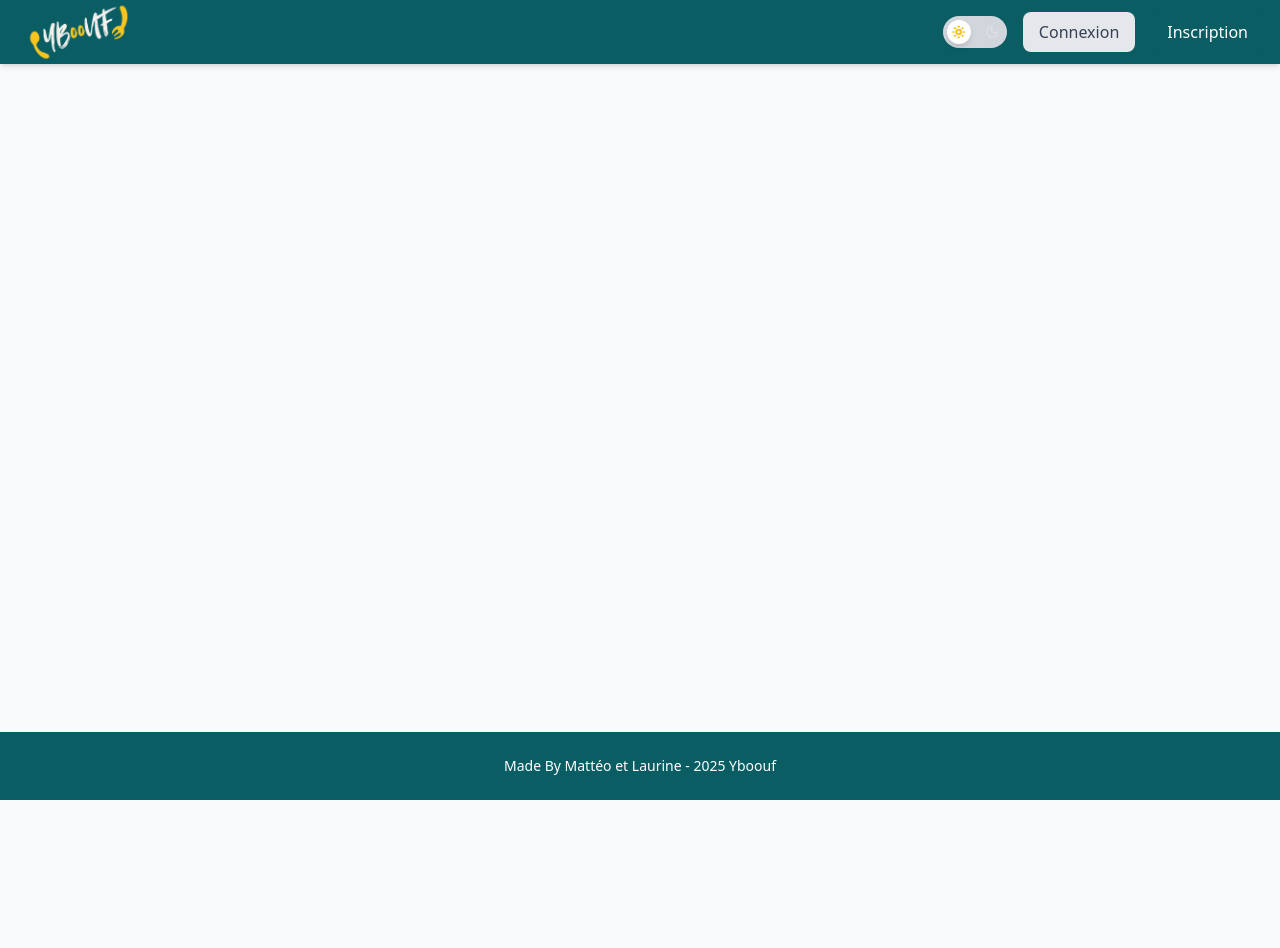
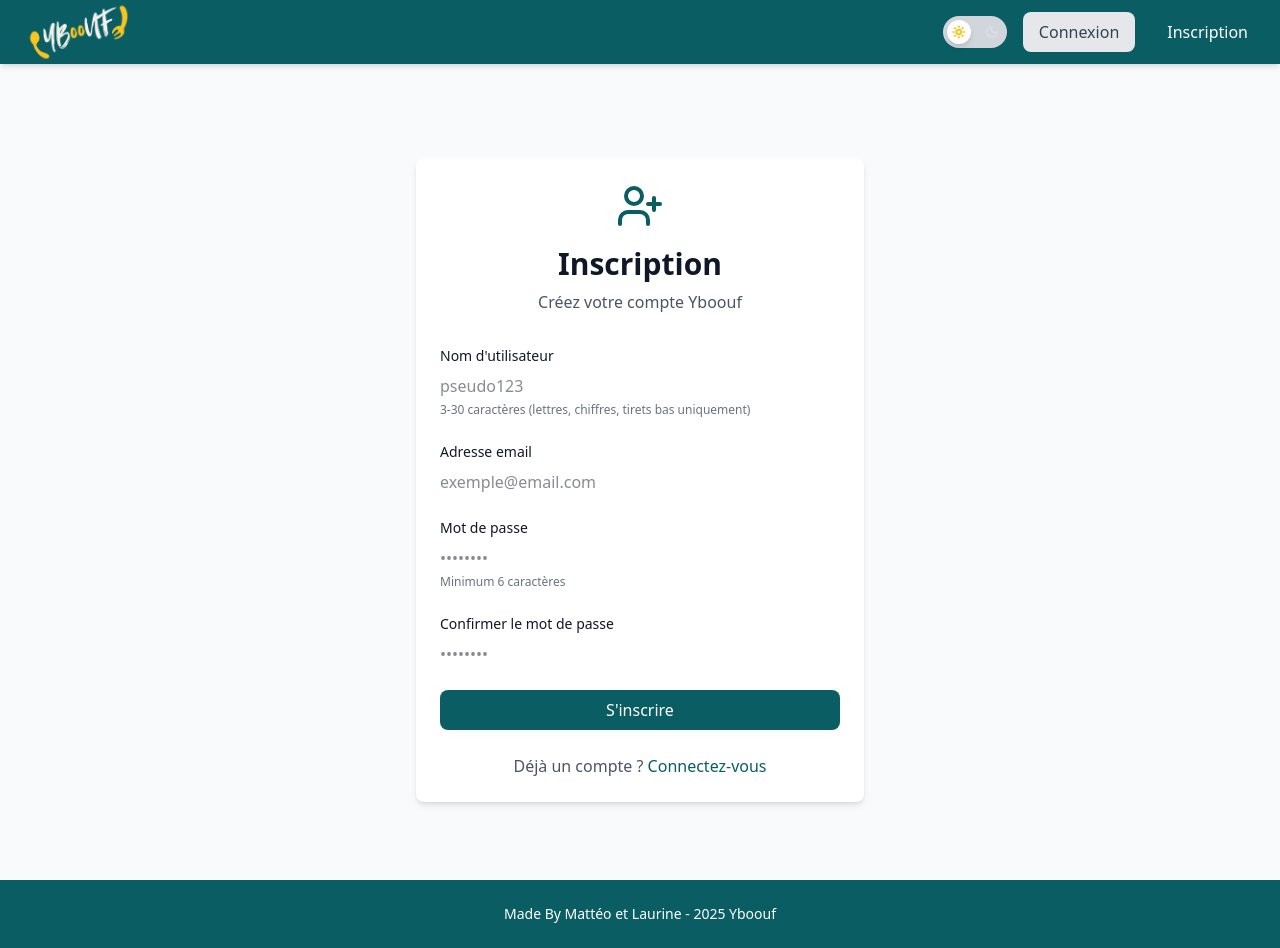
Before and after one commit to Enoxboo/Yboouf, a React (Vite) app in the folder frontend/: page /register in a window 1280 px wide. Before the commit the page ends 800 px from the top, so only its background shows below. Built offline with nearby package versions, Linux system fonts and the light colour scheme; no server answers.

Commit message:
feat(login): add simple login page

```diff
--- a/frontend/src/App.jsx
+++ b/frontend/src/App.jsx
@@ -4,6 +4,8 @@ import { ThemeProvider } from './context/ThemeContext';
 import Navbar from './components/common/Navbar';
 import Home from './pages/Home';
 import RecipePage from './pages/RecipePage';
+import Login from './pages/Login';
+import Register from './pages/Register';
 import Footer from './components/common/Footer';
 
 function App() {
@@ -16,6 +18,8 @@ function App() {
                         <Routes>
                             <Route path="/" element={<Home />} />
                             <Route path="/recipe/:id" element={<RecipePage />} />
+                            <Route path="/login" element={<Login />} />
+                            <Route path="/register" element={<Register />} />
                         </Routes>
                     </main>
                     <Footer />
--- /dev/null
+++ b/frontend/src/pages/Login.jsx
@@ -0,0 +1,98 @@
+import { useState } from 'react';
+import { useNavigate, Link } from 'react-router-dom';
+import { useAuth } from '../context/AuthContext';
+import { LogIn } from 'lucide-react';
+
+const Login = () => {
+    const [email, setEmail] = useState('');
+    const [password, setPassword] = useState('');
+    const [error, setError] = useState('');
+    const [loading, setLoading] = useState(false);
+
+    const { login } = useAuth();
+    const navigate = useNavigate();
+
+    const handleSubmit = async (e) => {
+        e.preventDefault();
+        setError('');
+        setLoading(true);
+
+        try {
+            await login(email, password);
+            navigate('/');
+        } catch (err) {
+            setError(err.response?.data?.error || 'Erreur de connexion');
+        } finally {
+            setLoading(false);
+        }
+    };
+
+    return (
+        <div className="min-h-[calc(100vh-4rem)] flex items-center justify-center">
+            <div className="card max-w-md w-full">
+                <div className="text-center mb-8">
+                    <LogIn className="mx-auto h-12 w-12 text-primary mb-4" />
+                    <h2 className="text-3xl font-bold">Connexion</h2>
+                    <p className="text-gray-600 mt-2">
+                        Accédez à votre compte Yboouf
+                    </p>
+                </div>
+
+                {error && (
+                    <div className="bg-red-50 border border-red-200 text-red-700 px-4 py-3 rounded-lg mb-4">
+                        {error}
+                    </div>
+                )}
+
+                <form onSubmit={handleSubmit} className="space-y-6">
+                    <div>
+                        <label htmlFor="email" className="block text-sm font-medium mb-2">
+                            Adresse email
+                        </label>
+                        <input
+                            id="email"
+                            type="email"
+                            value={email}
+                            onChange={(e) => setEmail(e.target.value)}
+                            required
+                            className="input"
+                            placeholder="exemple@email.com"
+                        />
+                    </div>
+
+                    <div>
+                        <label htmlFor="password" className="block text-sm font-medium mb-2">
+                            Mot de passe
+                        </label>
+                        <input
+                            id="password"
+                            type="password"
+                            value={password}
+                            onChange={(e) => setPassword(e.target.value)}
+                            required
+                            className="input"
+                            placeholder="••••••••"
+                        />
+                    </div>
+
+                    <button
+                        type="submit"
+                        disabled={loading}
+                        className="btn-primary w-full"
+                    >
+                        {loading ? 'Connexion...' : 'Se connecter'}
+                    </button>
+                </form>
+
+                <p className="text-center mt-6 text-gray-600">
+                    Pas encore de compte ?{' '}
+                    <Link to="/register" className="text-primary hover:underline font-medium">
+                        Inscrivez-vous
+                    </Link>
+                </p>
+            </div>
+        </div>
+    );
+};
+
+export default Login;
--- /dev/null
+++ b/frontend/src/pages/Register.jsx
@@ -0,0 +1,152 @@
+import { useState } from 'react';
+import { useNavigate, Link } from 'react-router-dom';
+import { useAuth } from '../context/AuthContext';
+import { UserPlus } from 'lucide-react';
+
+const Register = () => {
+    const [username, setUsername] = useState('');
+    const [email, setEmail] = useState('');
+    const [password, setPassword] = useState('');
+    const [confirmPassword, setConfirmPassword] = useState('');
+    const [error, setError] = useState('');
+    const [loading, setLoading] = useState(false);
+
+    const { register } = useAuth();
+    const navigate = useNavigate();
+
+    const handleSubmit = async (e) => {
+        e.preventDefault();
+        setError('');
+
+        if (password !== confirmPassword) {
+            setError('Les mots de passe ne correspondent pas');
+            return;
+        }
+
+        if (password.length < 6) {
+            setError('Le mot de passe doit contenir au moins 6 caractères');
+            return;
+        }
+
+        setLoading(true);
+
+        try {
+            await register(username, email, password);
+            navigate('/');
+        } catch (err) {
+            const errorMessage = err.response?.data?.error || 'Erreur lors de l\'inscription';
+            setError(errorMessage);
+        } finally {
+            setLoading(false);
+        }
+    };
+
+    return (
+        <div className="min-h-[calc(100vh-4rem)] flex items-center justify-center">
+            <div className="card max-w-md w-full">
+                <div className="text-center mb-8">
+                    <UserPlus className="mx-auto h-12 w-12 text-primary mb-4" />
+                    <h2 className="text-3xl font-bold">Inscription</h2>
+                    <p className="text-gray-600 mt-2">
+                        Créez votre compte Yboouf
+                    </p>
+                </div>
+
+                {error && (
+                    <div className="bg-red-50 border border-red-200 text-red-700 px-4 py-3 rounded-lg mb-4">
+                        {error}
+                    </div>
+                )}
+
+                <form onSubmit={handleSubmit} className="space-y-6">
+                    <div>
+                        <label htmlFor="username" className="block text-sm font-medium mb-2">
+                            Nom d'utilisateur
+                        </label>
+                        <input
+                            id="username"
+                            type="text"
+                            value={username}
+                            onChange={(e) => setUsername(e.target.value)}
+                            required
+                            minLength={3}
+                            maxLength={30}
+                            pattern="[a-zA-Z0-9_]+"
+                            className="input"
+                            placeholder="pseudo123"
+                        />
+                        <p className="text-xs text-gray-500 mt-1">
+                            3-30 caractères (lettres, chiffres, tirets bas uniquement)
+                        </p>
+                    </div>
+
+                    <div>
+                        <label htmlFor="email" className="block text-sm font-medium mb-2">
+                            Adresse email
+                        </label>
+                        <input
+                            id="email"
+                            type="email"
+                            value={email}
+                            onChange={(e) => setEmail(e.target.value)}
+                            required
+                            className="input"
+                            placeholder="exemple@email.com"
+                        />
+                    </div>
+
+                    <div>
+                        <label htmlFor="password" className="block text-sm font-medium mb-2">
+                            Mot de passe
+                        </label>
+                        <input
+                            id="password"
+                            type="password"
+                            value={password}
+                            onChange={(e) => setPassword(e.target.value)}
+                            required
+                            minLength={6}
+                            className="input"
+                            placeholder="••••••••"
+                        />
+                        <p className="text-xs text-gray-500 mt-1">
+                            Minimum 6 caractères
+                        </p>
+                    </div>
+
+                    <div>
+                        <label htmlFor="confirmPassword" className="block text-sm font-medium mb-2">
+                            Confirmer le mot de passe
+                        </label>
+                        <input
+                            id="confirmPassword"
+                            type="password"
+                            value={confirmPassword}
+                            onChange={(e) => setConfirmPassword(e.target.value)}
+                            required
+                            className="input"
+                            placeholder="••••••••"
+                        />
+                    </div>
+
+                    <button
+                        type="submit"
+                        disabled={loading}
+                        className="btn-primary w-full"
+                    >
+                        {loading ? 'Inscription...' : 'S\'inscrire'}
+                    </button>
+                </form>
+
+                <p className="text-center mt-6 text-gray-600">
+                    Déjà un compte ?{' '}
+                    <Link to="/login" className="text-primary hover:underline font-medium">
+                        Connectez-vous
+                    </Link>
+                </p>
+            </div>
+        </div>
+    );
+};
+
+export default Register;
```
